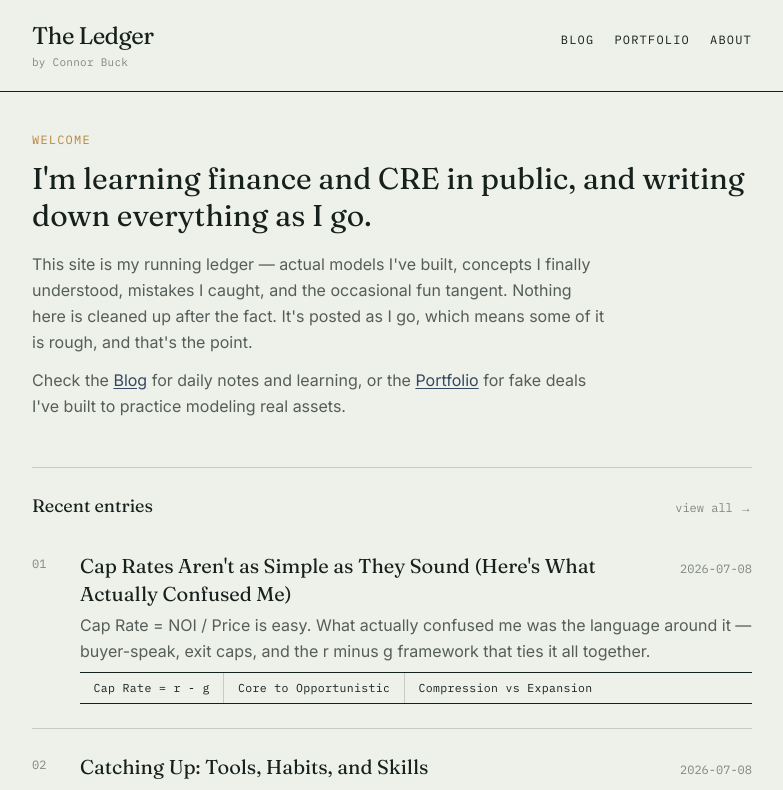
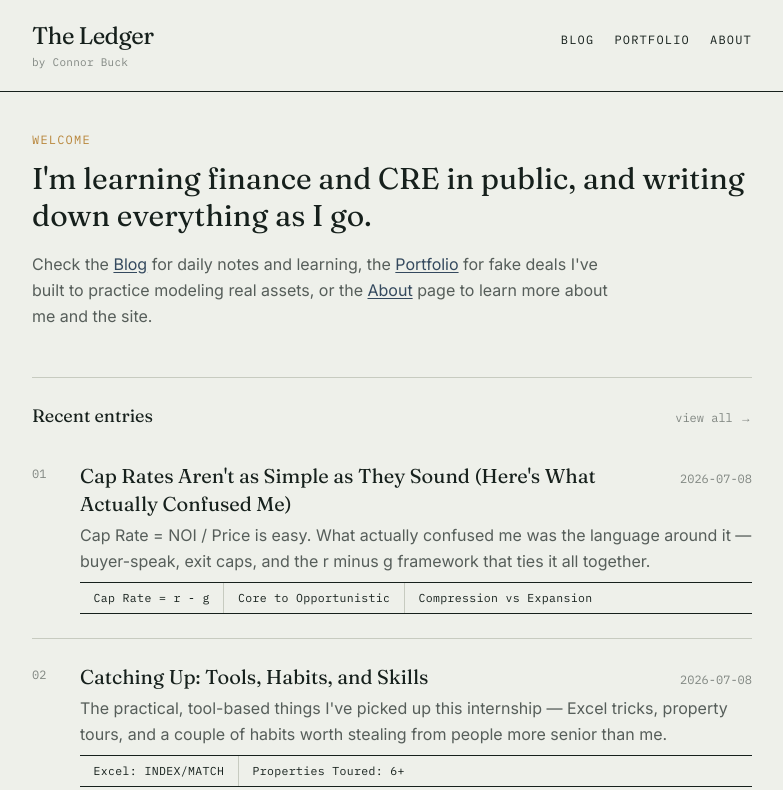
Before and after one commit to CB020103/ledger-blog, a Next.js app: page / in a window 1280 px wide. Shown: the top 790 px of the page, without its empty margins (248-1031 px from the left). Built offline with nearby package versions, Linux system fonts and the light colour scheme.

Commit message:
shorten homepage welcome, add About link

```diff
--- a/app/page.tsx
+++ b/app/page.tsx
@@ -15,17 +15,13 @@ export default function Home() {
           I'm learning finance and CRE in public, and writing down
           everything as I go.
         </h1>
-        <p className="text-ink/70 leading-relaxed max-w-xl mb-3">
-          This site is my running ledger — actual models I've built, concepts
-          I finally understood, mistakes I caught, and the occasional fun
-          tangent. Nothing here is cleaned up after the fact. It's posted as
-          I go, which means some of it is rough, and that's the point.
-        </p>
         <p className="text-ink/70 leading-relaxed max-w-xl">
           Check the <Link href="/blog" className="text-slate underline underline-offset-2">Blog</Link> for
-          daily notes and learning, or the{' '}
+          daily notes and learning, the{' '}
           <Link href="/portfolio" className="text-slate underline underline-offset-2">Portfolio</Link> for
-          fake deals I've built to practice modeling real assets.
+          fake deals I've built to practice modeling real assets, or the{' '}
+          <Link href="/about" className="text-slate underline underline-offset-2">About</Link> page
+          to learn more about me and the site.
         </p>
       </section>
 
```
